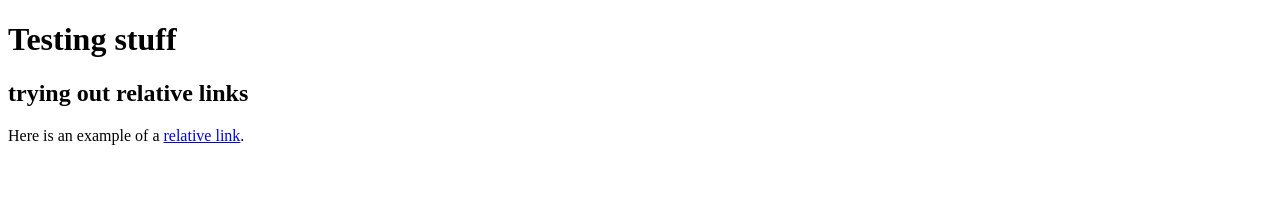
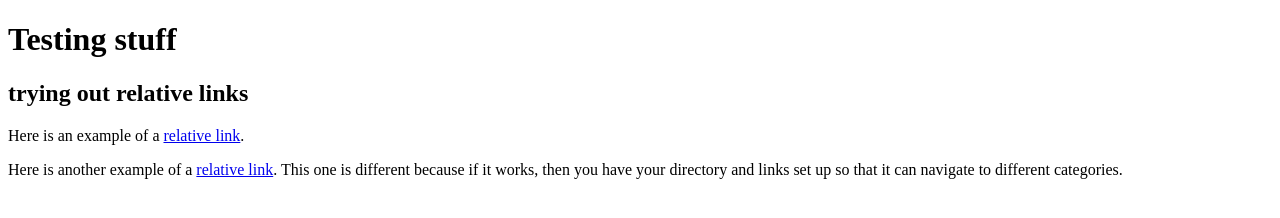
Before and after one commit to mihocikc/git_test, a plain HTML site: page index.html in a window 1280 px wide. Drawn offline with Linux system fonts and the light colour scheme.

Commit message:
index.html

```diff
--- a/index.html
+++ b/index.html
@@ -8,6 +8,9 @@
     <h1>Testing stuff</h1>
     <h2>trying out relative links</h2>
     <p>Here is an example of a <a href="about.html">relative link</a>.</p>
+    <p>Here is another example of a <a href="repolinktest/linktest.html">relative link</a>. This one is different
+    because if it works, then you have your directory and links set up so that it can navigate to different
+categories.</p>
 
 </body>
 </html>
```
